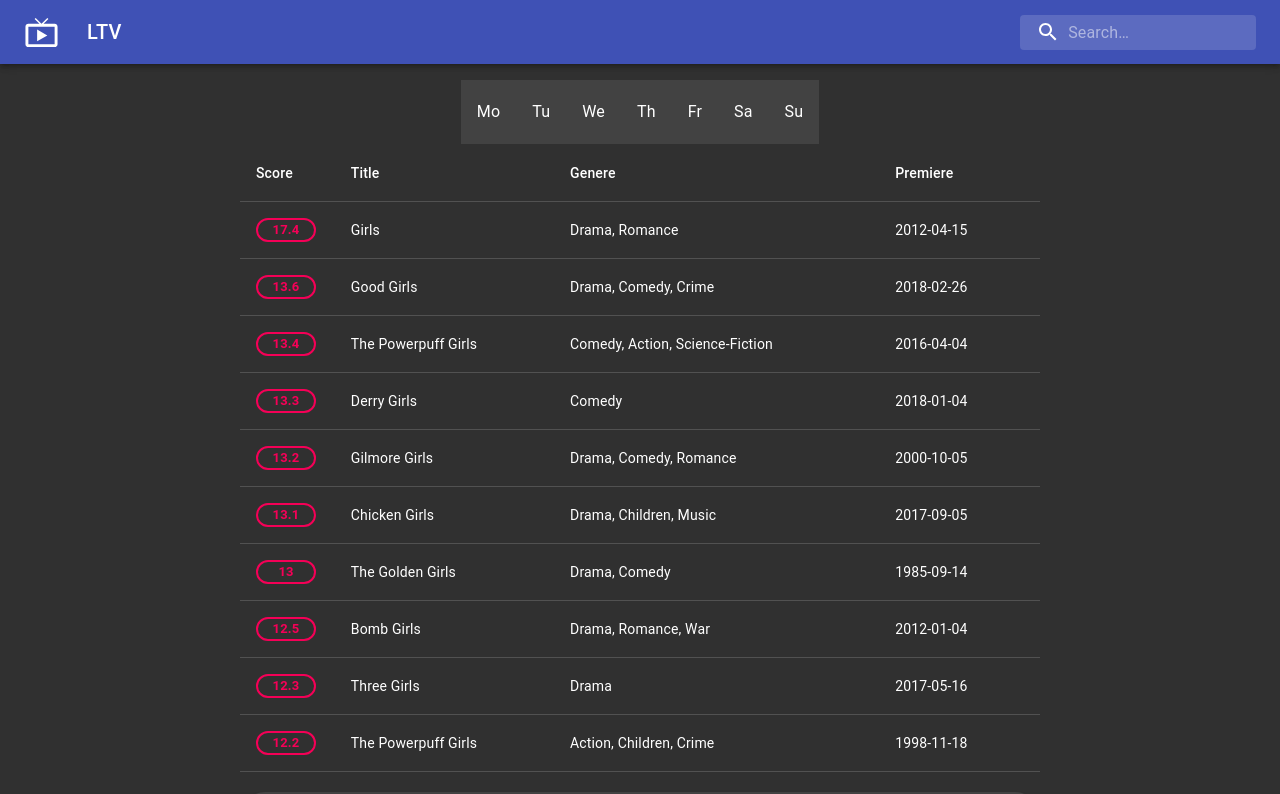
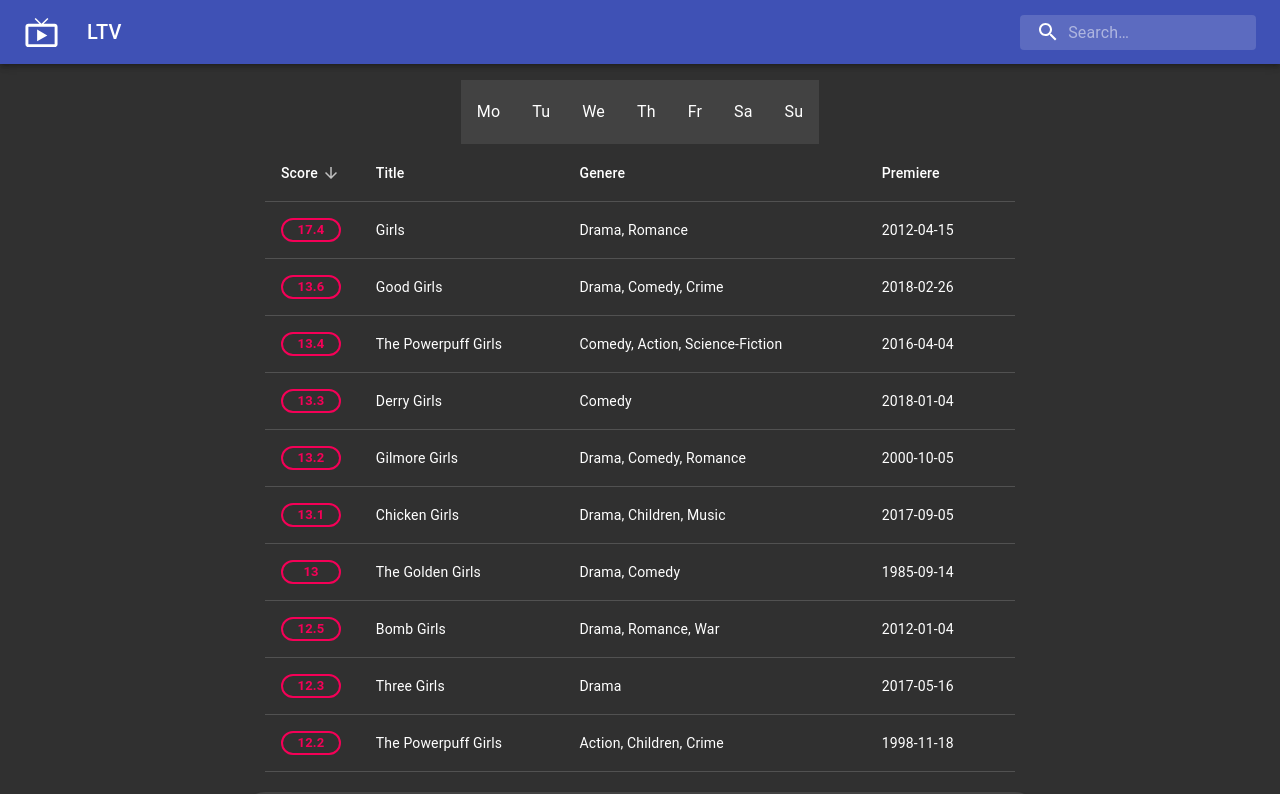
Before and after one commit to barteklecki/lecki-tv, a React (Create React App) app: page / in a window 1280 px wide. Shown: the top 794 px of the page. Built offline with nearby package versions, Linux system fonts and the light colour scheme.

Commit message:
refactor(list header): changing styles and default settings

```diff
--- a/src/Components/Content/MovieList/MovieList.js
+++ b/src/Components/Content/MovieList/MovieList.js
@@ -18,7 +18,7 @@ const useStyles = makeStyles((theme) => ({
     },
     table: {
         width: 'auto',
-        minWidth: '800px',
+        minWidth: '750px',
         margin: 'auto',
     },
 }));
--- a/src/Components/Content/MovieList/MovieListHead/MovieListHead.js
+++ b/src/Components/Content/MovieList/MovieListHead/MovieListHead.js
@@ -5,38 +5,48 @@ import TableRow from '@material-ui/core/TableRow';
 import TableCell from '@material-ui/core/TableCell';
 import TableSortLabel from '@material-ui/core/TableSortLabel';
 
+import {makeStyles} from '@material-ui/core/styles';
+
+const useStyles = makeStyles((theme) => ({
+    root: {
+        //
+    },
+}));
+
 function MovieListHead() {
+    const classes = useStyles();
     return (
-        <TableHead>
+        <TableHead className={classes.root}>
             <TableRow>
-                <TableCell align={'left'} padding={'default'} sortDirection={false}>
+                <TableCell align={'left'} padding={'default'} sortDirection={'asc'}>
                     <TableSortLabel
-                        //active={orderBy === headCell.id}
-                        direction={'asc'}
+                        active={true}
+                        disabled={true}
+                        direction="desc"
                     >
                         Score
                     </TableSortLabel>
                 </TableCell>
-                <TableCell align={'left'} padding={'default'} sortDirection={false}>
+                <TableCell align={'left'} padding={'default'}>
                     <TableSortLabel
-                        //active={orderBy === headCell.id}
-                        direction={'asc'}
+                        active={false}
+                        disabled={true}
                     >
                         Title
                     </TableSortLabel>
                 </TableCell>
                 <TableCell align={'left'} padding={'default'} sortDirection={false}>
                     <TableSortLabel
-                        //active={orderBy === headCell.id}
-                        direction={'asc'}
+                        active={false}
+                        disabled={true}
                     >
                         Genere
                     </TableSortLabel>
                 </TableCell>
                 <TableCell align={'left'} padding={'default'} sortDirection={false}>
                     <TableSortLabel
-                        //active={orderBy === headCell.id}
-                        direction={'asc'}
+                        active={false}
+                        disabled={true}
                     >
                         Premiere
                     </TableSortLabel>
--- a/src/store/dummyApi.js
+++ b/src/store/dummyApi.js
@@ -272,7 +272,7 @@ const dummyReturn = [
             runtime: 60,
             premiered: '2012-01-04',
             officialSite: null,
-            schedule: {time: '20:00', days: ['Monday']},
+            schedule: {time: '20:00', days: ['Wednesday']},
             rating: {average: 8.7},
             weight: 82,
             network: {
```
